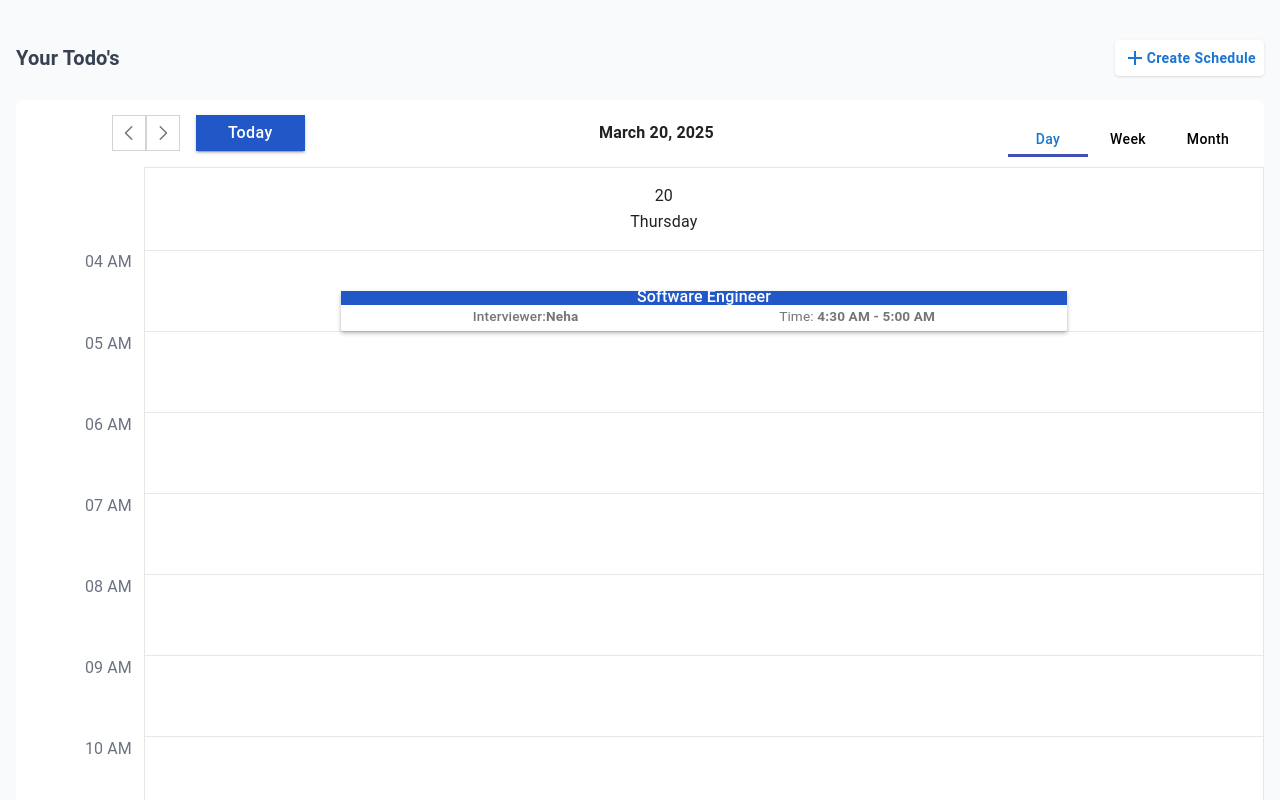
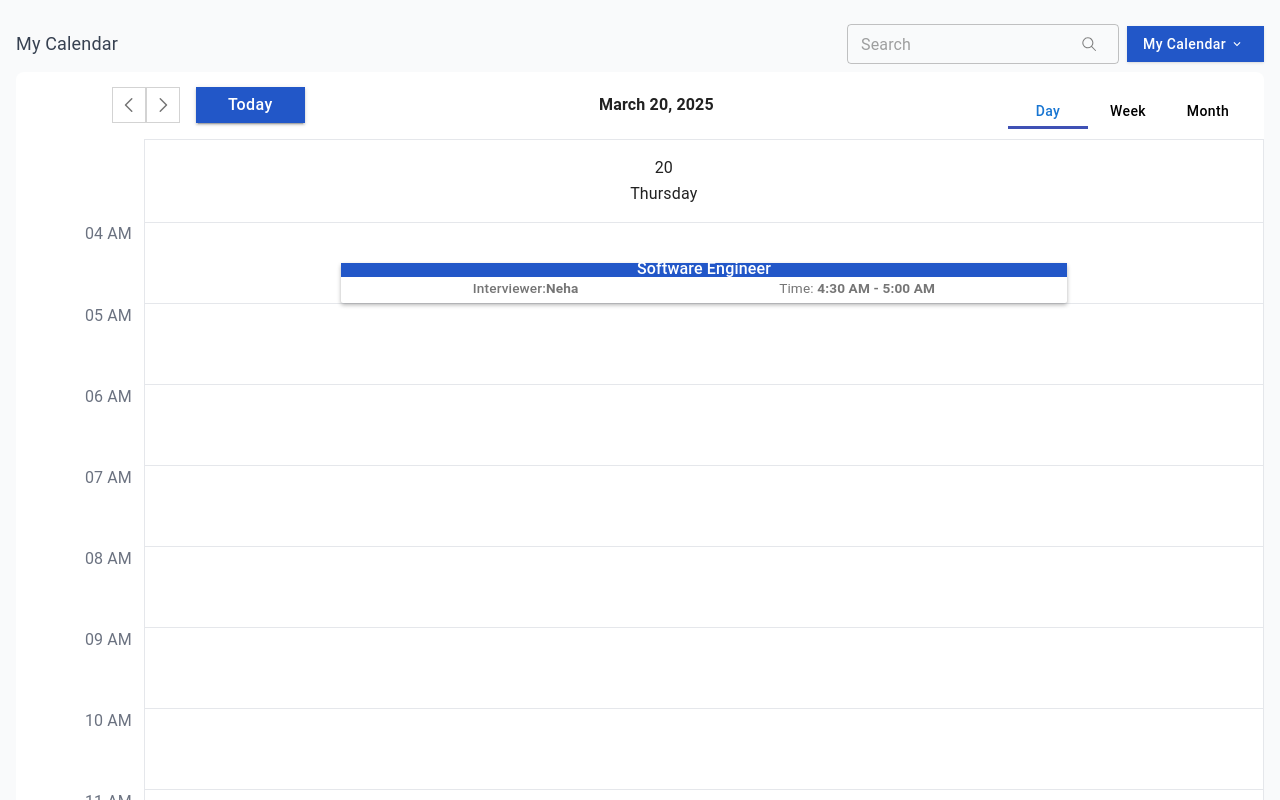
Before and after one commit to Bharath-007/Event-Schedular-UI, a React (Vite) app: page / in a window 1280 px wide. Shown: the top 800 px of the page. Built offline with nearby package versions, Linux system fonts and the light colour scheme.

Commit message:
font changes

```diff
--- a/src/components/Calender.tsx
+++ b/src/components/Calender.tsx
@@ -1,16 +1,25 @@
-import React, { useState, useEffect } from 'react';
-import { CalendarViewProps, CalendarEvent } from './types/types';
-import { parseEvents } from './utils';
-import CalendarHeader from './CalendarHeader';
-import DayView from './DayView';
-import WeekView from './WeekView';
-import MonthView from './MonthView';
-import { Button } from '@mui/material';
-import AddIcon from '@mui/icons-material/Add';
+import React, { useState, useEffect } from "react";
+import { CalendarViewProps, CalendarEvent } from "./types/types";
+import { parseEvents } from "./utils";
+import CalendarHeader from "./CalendarHeader";
+import DayView from "./DayView";
+import WeekView from "./WeekView";
+import MonthView from "./MonthView";
+import { Button, InputAdornment, TextField, Typography } from "@mui/material";
+import AddIcon from "@mui/icons-material/Add";
+import { MdKeyboardArrowDown } from "react-icons/md";
+import { FaSearch } from "react-icons/fa";
+import { GoSearch } from "react-icons/go";
 
-const Calendar: React.FC<CalendarViewProps> = ({ events, view = 'month', onViewChange }) => {
+const Calendar: React.FC<CalendarViewProps> = ({
+  events,
+  view = "month",
+  onViewChange,
+}) => {
   const [currentDate, setCurrentDate] = useState(new Date());
-    const [parsedEvents, setParsedEvents] = useState<CalendarEvent[]>(parseEvents(events));
+  const [parsedEvents, setParsedEvents] = useState<CalendarEvent[]>(
+    parseEvents(events)
+  );
 
   useEffect(() => {
     setParsedEvents(parseEvents(events));
@@ -20,13 +29,13 @@ const Calendar: React.FC<CalendarViewProps> = ({ events, view = 'month', onViewC
     setCurrentDate((prevDate) => {
       const newDate = new Date(prevDate);
       switch (view) {
-                case 'day':
+        case "day":
           newDate.setDate(prevDate.getDate() - 1);
           break;
-                case 'week':
+        case "week":
           newDate.setDate(prevDate.getDate() - 7);
           break;
-                case 'month':
+        case "month":
           newDate.setMonth(prevDate.getMonth() - 1);
           break;
       }
@@ -38,13 +47,13 @@ const Calendar: React.FC<CalendarViewProps> = ({ events, view = 'month', onViewC
     setCurrentDate((prevDate) => {
       const newDate = new Date(prevDate);
       switch (view) {
-                case 'day':
+        case "day":
           newDate.setDate(prevDate.getDate() + 1);
           break;
-                case 'week':
+        case "week":
           newDate.setDate(prevDate.getDate() + 7);
           break;
-                case 'month':
+        case "month":
           newDate.setMonth(prevDate.getMonth() + 1);
           break;
       }
@@ -59,16 +68,47 @@ const Calendar: React.FC<CalendarViewProps> = ({ events, view = 'month', onViewC
   return (
     <div className="bg-gray-50 min-h-screen p-4">
       <div className="flex justify-between items-center w-full py-2">
-                <p className="font-bold text-xl text-gray-700">Your Todo's</p>
+        <Typography className="font-normal text-lg text-gray-700">
+          My Calendar
+        </Typography>
+        <div className="flex flex-row items-center">
+          <div className="mx-2">
+            <TextField
+              placeholder="Search"
+              variant="outlined"
+              size="small"
+              sx={{
+                width: "100%",
+                maxWidth: "400px",
+                "& .MuiOutlinedInput-root": {
+                  borderRadius: "4px",
+                },
+              }}
+              InputProps={{
+                endAdornment: (
+                  <InputAdornment position="start">
+                    <GoSearch style={{ color: "gray" }} />
+                  </InputAdornment>
+                ),
+              }}
+            />
+          </div>
           <Button
-                    variant="text"
-                    sx={{ textTransform: 'capitalize', fontWeight: 600, bgcolor: 'white' }}
+            variant="contained"
+            sx={{
+              textTransform: "capitalize",
+              fontWeight: 500,
+              bgcolor: "#2257C8",
+              borderRadius: 0,
+            }}
             className="shadow"
           >
-                    <AddIcon /> Create Schedule
+            My Calendar
+            <MdKeyboardArrowDown style={{ margin: "0 4px" }} />
           </Button>
         </div>
-            <div style={{ minWidth: '1000px' }}>
+      </div>
+      <div style={{ minWidth: "1000px" }}>
         <CalendarHeader
           currentDate={currentDate}
           view={view}
@@ -78,12 +118,18 @@ const Calendar: React.FC<CalendarViewProps> = ({ events, view = 'month', onViewC
           onViewChange={onViewChange}
         />
         <div>
-                    {view === 'day' && <DayView currentDate={currentDate} events={parsedEvents} />}
-                    {view === 'week' && <WeekView currentDate={currentDate} events={parsedEvents} />}
-                    {view === 'month' && <MonthView currentDate={currentDate} events={parsedEvents} />}
+          {view === "day" && (
+            <DayView currentDate={currentDate} events={parsedEvents} />
+          )}
+          {view === "week" && (
+            <WeekView currentDate={currentDate} events={parsedEvents} />
+          )}
+          {view === "month" && (
+            <MonthView currentDate={currentDate} events={parsedEvents} />
+          )}
         </div>
       </div>
-        </div >
+    </div>
   );
 };
 
```
Lines whose indentation alone changed are shown as unchanged.
